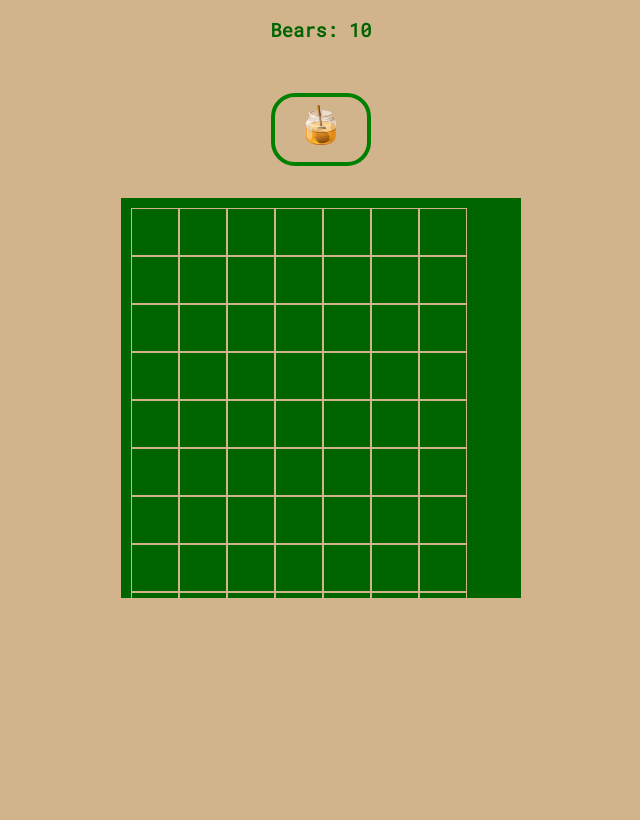
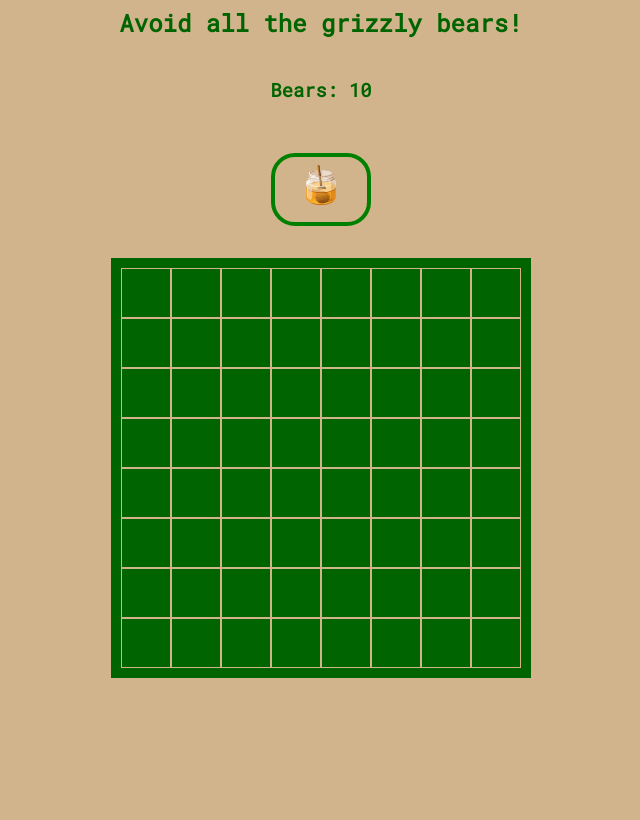
Before and after one commit to faithnicoletti/faithGameProject1, a plain HTML site: page index.html in a window 1280 px wide. Shown: the part 179-999 px from the top of the page, without its empty margins (319-959 px from the left). Before the commit the page ends 919 px from the top, so only its background shows below. Drawn offline with Linux system fonts and the light colour scheme.

Commit message:
additional minor css adjustments

```diff
--- a/style.css
+++ b/style.css
@@ -1,10 +1,10 @@
-* {
-    box-sizing: border-box
-}
-
 
 body {
     font-family: 'Roboto Mono', monospace;
+    display: flex;
+    flex-direction: column;
+    justify-content: center;
+    align-items: center;
     font-weight: bold;
     text-align: center;
     color: darkgreen;
```
